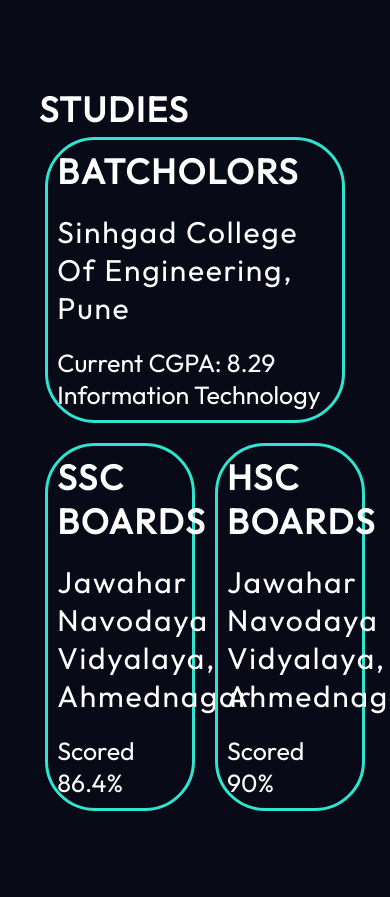
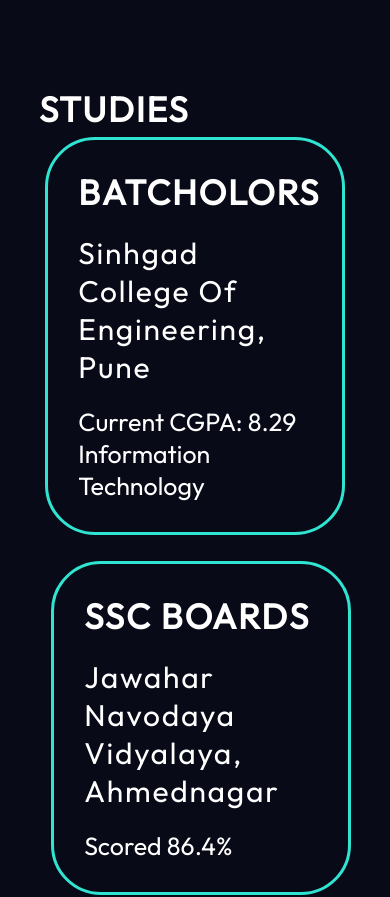
Before and after one commit to siddhant-2002/portfolio, a React (Vite) app: page / in a window 390 px wide. Shown: the part 2720-3617 px from the top of the page. Built offline with nearby package versions, Linux system fonts and the light colour scheme.

Commit message:
responsive

```diff
--- a/src/components/Studies/Studies.module.css
+++ b/src/components/Studies/Studies.module.css
@@ -84,6 +84,40 @@
 
 @media (max-width: 768px) {
     .section {
-        flex-direction: column;
+        display: flex;
+	flex-direction: column;
+	width: 100%;
+	gap: 20px;
+	padding: 2%;
     }
+	.div2{
+		display: flex;
+		flex-direction: column;
+		gap: 20px;
+		width: 100%;
+	}
+	.div1 {
+		display: block;
+		width: 100%;
+		height: auto;
+		border: 3px solid rgb(48, 228, 210) ;
+		border-radius: 50px;
+		padding: 10%;
+		margin: 2%;
+	}
+	.diva{
+		display: block;
+		/* width: 50%; */
+		height: auto;
+		border: 3px solid rgb(48, 228, 210) ;
+		border-radius: 50px;
+		padding: 10%;
+	}
 }
+/* @media (min-width: 769px) and (max-width: 1200px) {
+    .section {
+        flex-direction: row;
+        gap: 15px;
+        padding: 3%;
+    }
+} */
```
